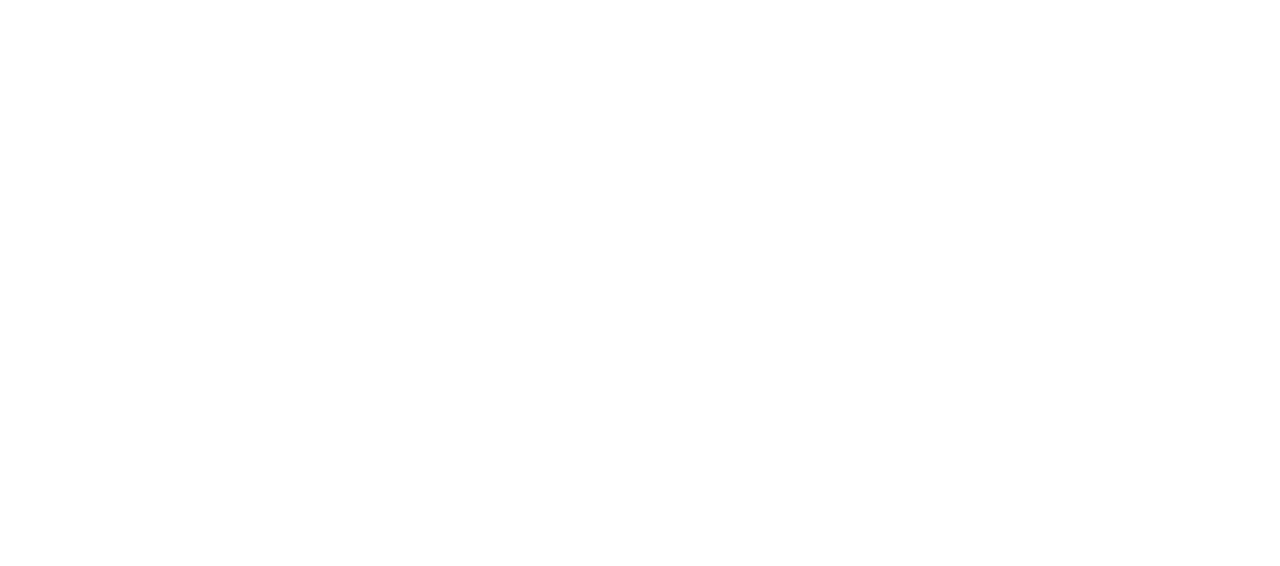
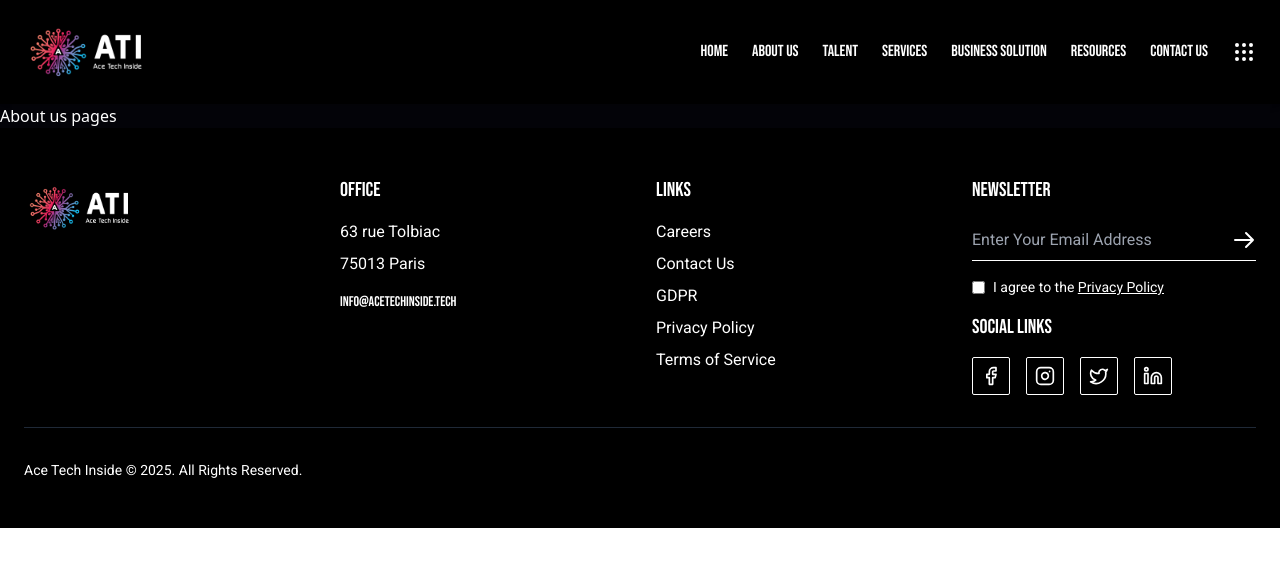
Before and after one commit to dhruvi1627/acetech, a React (Vite) app: page /about-us in a window 1280 px wide. Before the commit this address had no page. Shown: the top 566 px of the page. Built offline with nearby package versions, Linux system fonts and the light colour scheme.

Commit message:
Refactor App structure; add About Us page and update routing; remove old Landing component

```diff
--- a/src/App.jsx
+++ b/src/App.jsx
@@ -1,14 +1,23 @@
 import "./index.css";
-import Landing from "./components/Landing";
+
+import Header from "./components/Header";
+import Footer from "./components/Footer";
 import { BrowserRouter as Router, Routes, Route } from "react-router-dom";
+import Landing from "./pages/Landing";
+import AboutUsPage from "./pages/AboutUsPage";
 
 function App() {
   return (
     <Router>
-      <div className="overflow-x-hidden overflow-y-auto scrollbar-hide">
-        <Routes>
-          <Route path="/" element={<Landing />} />
-        </Routes>
+      <div className="overflow-x-hidden overflow-y-auto scrollbar-hide bg-[#030308]">
+        <Header />
+        <main>
+          <Routes>
+            <Route path="/" element={<Landing />} />
+            <Route path="/about-us" element={<AboutUsPage />} />
+          </Routes>
+        </main>
+        <Footer />
       </div>
     </Router>
   );
--- a/src/components/Header.jsx
+++ b/src/components/Header.jsx
@@ -27,7 +27,7 @@ export default function Header() {
               HOME
             </a>
             <a
-              href="#"
+              href="/about-us"
               className="hover:text-gray-400 transition-colors duration-200"
             >
               ABOUT US
--- a/src/components/Landing.jsx
+++ /dev/null
@@ -1,26 +0,0 @@
-import React from "react";
-import Header from "./Header";
-import Hero from "./Hero";
-import Work from "./Work";
-import Footer from "./Footer";
-import Blogs from "./Blogs";
-import AboutUs from "./AboutUs";
-import Testimonials from "./Testimonials";
-import Benefits from "./Benefits";
-import Expertise from "./Expertise";
-
-export default function Landing() {
-  return (
-    <div className="bg-black overflow-x-hidden">
-      <Header />
-      <Hero />
-      <Work />
-      <Benefits />
-      <Expertise />
-      <Testimonials />
-      <AboutUs />
-      <Blogs />
-      <Footer />
-    </div>
-  );
-}
--- /dev/null
+++ b/src/pages/AboutUsPage.jsx
@@ -0,0 +1,9 @@
+import React from "react";
+
+export default function AboutUsPage() {
+  return (
+    <>
+      <div className="text-white">About us pages</div>
+    </>
+  );
+}
--- /dev/null
+++ b/src/pages/Landing.jsx
@@ -0,0 +1,22 @@
+import React from "react";
+import Hero from "../components/Hero";
+import Work from "../components/Work";
+import Blogs from "../components/Blogs";
+import AboutUs from "../components/AboutUs";
+import Testimonials from "../components/Testimonials";
+import Benefits from "../components/Benefits";
+import Expertise from "../components/Expertise";
+
+export default function Landing() {
+  return (
+    <>
+      <Hero />
+      <Work />
+      <Benefits />
+      <Expertise />
+      <Testimonials />
+      <AboutUs />
+      <Blogs />
+    </>
+  );
+}
```
